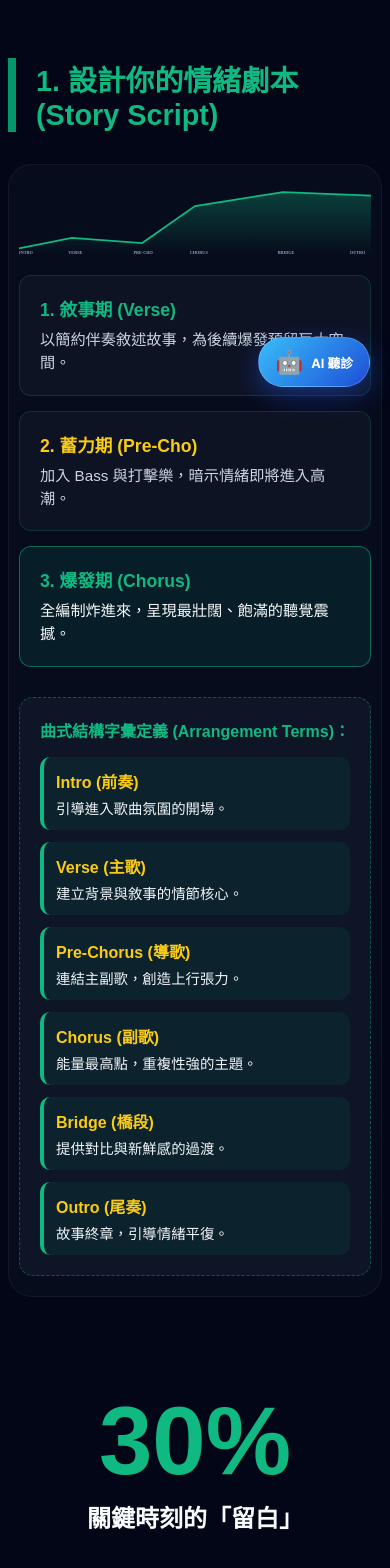
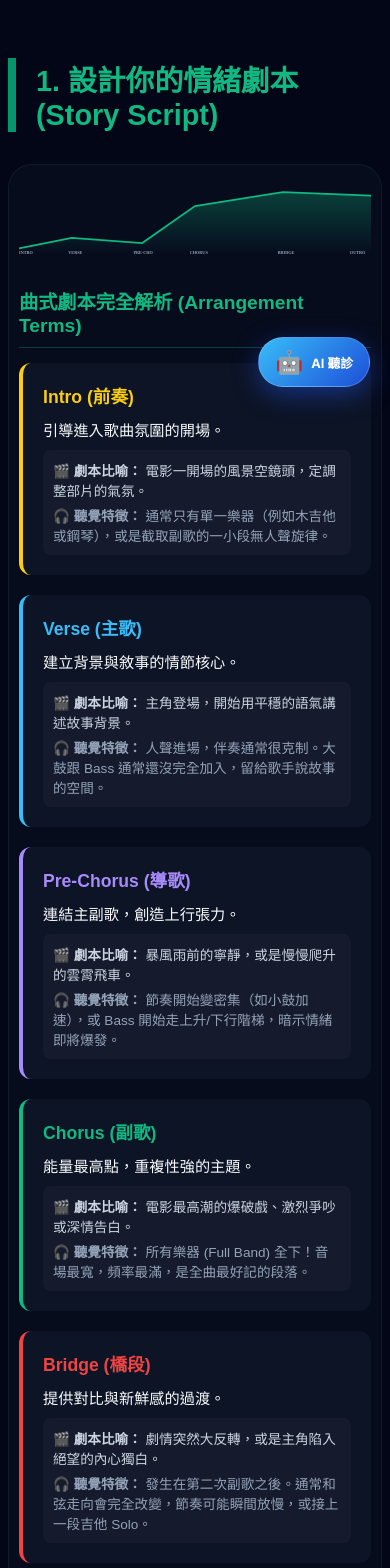
Before and after one commit to lifreedomstudio/lifreedom-studio, a Next.js app: page /courses/arrangement/dynamics-training in a window 390 px wide. Shown: the part 432-2000 px from the top of the page. Built offline with nearby package versions, Linux system fonts and the light colour scheme.

Commit message:
Fix all mobile layouts and font sizes

```diff
--- a/src/app/courses/arrangement/dynamics-training/page.tsx
+++ b/src/app/courses/arrangement/dynamics-training/page.tsx
@@ -160,15 +160,6 @@ export default function DynamicsTraining() {
         return () => window.removeEventListener('resize', checkMobile);
     }, []);
 
-    const termItemStyle = {
-        fontSize: '0.9rem',
-        background: 'rgba(16, 185, 129, 0.08)',
-        padding: '12px',
-        borderRadius: '10px',
-        borderLeft: '4px solid #10b981',
-        color: '#f1f5f9'
-    };
-
     return (
         <div style={{ minHeight: '100vh', background: '#020617', color: '#f8fafc', padding: isMobile ? '1.5rem 0.5rem' : '4rem 2rem', fontFamily: 'sans-serif', overflowX: 'hidden' }}>
             <div style={{ maxWidth: '1000px', margin: '0 auto', width: '100%' }}>
@@ -195,32 +186,75 @@ export default function DynamicsTraining() {
                     <div style={{ background: 'rgba(15,23,42,0.4)', padding: isMobile ? '20px 10px' : '40px', borderRadius: '24px', border: '1px solid rgba(255,255,255,0.05)' }}>
                         <EmotionCurveChart />
 
-                        <div style={{ display: 'flex', flexDirection: isMobile ? 'column' : 'row', gap: '15px', marginBottom: '30px' }}>
-                            <div style={{ flex: 1, background: 'rgba(255,255,255,0.03)', padding: '20px', borderRadius: '12px', border: '1px solid rgba(16,185,129,0.2)' }}>
-                                <p style={{ color: '#10b981', fontWeight: 'bold', marginBottom: '8px', fontSize: '1.1rem' }}>1. 敘事期 (Verse)</p>
-                                <p style={{ fontSize: '0.95rem', color: '#cbd5e1', lineHeight: '1.5', margin: 0 }}>以簡約伴奏敘述故事，為後續爆發預留巨大空間。</p>
-                            </div>
-                            <div style={{ flex: 1, background: 'rgba(255,255,255,0.03)', padding: '20px', borderRadius: '12px', border: '1px solid rgba(16,185,129,0.2)' }}>
-                                <p style={{ color: '#facc15', fontWeight: 'bold', marginBottom: '8px', fontSize: '1.1rem' }}>2. 蓄力期 (Pre-Cho)</p>
-                                <p style={{ fontSize: '0.95rem', color: '#cbd5e1', lineHeight: '1.5', margin: 0 }}>加入 Bass 與打擊樂，暗示情緒即將進入高潮。</p>
-                            </div>
-                            <div style={{ flex: 1, background: 'rgba(16, 185, 129, 0.1)', padding: '20px', borderRadius: '12px', border: '1px solid rgba(16,185,129,0.5)' }}>
-                                <p style={{ color: '#10b981', fontWeight: 'bold', marginBottom: '8px', fontSize: '1.1rem' }}>3. 爆發期 (Chorus)</p>
-                                <p style={{ fontSize: '0.95rem', color: '#f8fafc', lineHeight: '1.5', margin: 0 }}>全編制炸進來，呈現最壯闊、飽滿的聽覺震撼。</p>
+                        {/* 🎬 升級版：曲式結構與劇本解析卡片 */}
+                        <div style={{ marginTop: '2rem' }}>
+                            <p style={{ color: '#10b981', fontWeight: 'bold', fontSize: '1.2rem', marginBottom: '15px', borderBottom: '1px solid rgba(16, 185, 129, 0.3)', paddingBottom: '10px' }}>
+                                <i className="fa-solid fa-book-open"></i> 曲式劇本完全解析 (Arrangement Terms)
+                            </p>
+
+                            <div style={{ display: 'grid', gridTemplateColumns: isMobile ? '1fr' : '1fr 1fr', gap: '20px' }}>
+                                {/* Intro */}
+                                <div style={{ background: 'rgba(15, 23, 42, 0.8)', padding: '20px', borderRadius: '12px', borderLeft: '4px solid #facc15' }}>
+                                    <h4 style={{ color: '#facc15', fontSize: '1.1rem', margin: '0 0 10px 0' }}>Intro (前奏)</h4>
+                                    <p style={{ color: '#f8fafc', fontSize: '0.95rem', margin: '0 0 10px 0' }}>引導進入歌曲氛圍的開場。</p>
+                                    <div style={{ background: 'rgba(255,255,255,0.03)', padding: '10px', borderRadius: '8px', fontSize: '0.85rem' }}>
+                                        <p style={{ color: '#cbd5e1', margin: '0 0 5px 0' }}><b>🎬 劇本比喻：</b> 電影一開場的風景空鏡頭，定調整部片的氣氛。</p>
+                                        <p style={{ color: '#94a3b8', margin: 0 }}><b>🎧 聽覺特徵：</b> 通常只有單一樂器（例如木吉他或鋼琴），或是截取副歌的一小段無人聲旋律。</p>
+                                    </div>
+                                </div>
+
+                                {/* Verse */}
+                                <div style={{ background: 'rgba(15, 23, 42, 0.8)', padding: '20px', borderRadius: '12px', borderLeft: '4px solid #38bdf8' }}>
+                                    <h4 style={{ color: '#38bdf8', fontSize: '1.1rem', margin: '0 0 10px 0' }}>Verse (主歌)</h4>
+                                    <p style={{ color: '#f8fafc', fontSize: '0.95rem', margin: '0 0 10px 0' }}>建立背景與敘事的情節核心。</p>
+                                    <div style={{ background: 'rgba(255,255,255,0.03)', padding: '10px', borderRadius: '8px', fontSize: '0.85rem' }}>
+                                        <p style={{ color: '#cbd5e1', margin: '0 0 5px 0' }}><b>🎬 劇本比喻：</b> 主角登場，開始用平穩的語氣講述故事背景。</p>
+                                        <p style={{ color: '#94a3b8', margin: 0 }}><b>🎧 聽覺特徵：</b> 人聲進場，伴奏通常很克制。大鼓跟 Bass 通常還沒完全加入，留給歌手說故事的空間。</p>
+                                    </div>
+                                </div>
+
+                                {/* Pre-Chorus */}
+                                <div style={{ background: 'rgba(15, 23, 42, 0.8)', padding: '20px', borderRadius: '12px', borderLeft: '4px solid #a78bfa' }}>
+                                    <h4 style={{ color: '#a78bfa', fontSize: '1.1rem', margin: '0 0 10px 0' }}>Pre-Chorus (導歌)</h4>
+                                    <p style={{ color: '#f8fafc', fontSize: '0.95rem', margin: '0 0 10px 0' }}>連結主副歌，創造上行張力。</p>
+                                    <div style={{ background: 'rgba(255,255,255,0.03)', padding: '10px', borderRadius: '8px', fontSize: '0.85rem' }}>
+                                        <p style={{ color: '#cbd5e1', margin: '0 0 5px 0' }}><b>🎬 劇本比喻：</b> 暴風雨前的寧靜，或是慢慢爬升的雲霄飛車。</p>
+                                        <p style={{ color: '#94a3b8', margin: 0 }}><b>🎧 聽覺特徵：</b> 節奏開始變密集（如小鼓加速），或 Bass 開始走上升/下行階梯，暗示情緒即將爆發。</p>
+                                    </div>
+                                </div>
+
+                                {/* Chorus */}
+                                <div style={{ background: 'rgba(15, 23, 42, 0.8)', padding: '20px', borderRadius: '12px', borderLeft: '4px solid #10b981' }}>
+                                    <h4 style={{ color: '#10b981', fontSize: '1.1rem', margin: '0 0 10px 0' }}>Chorus (副歌)</h4>
+                                    <p style={{ color: '#f8fafc', fontSize: '0.95rem', margin: '0 0 10px 0' }}>能量最高點，重複性強的主題。</p>
+                                    <div style={{ background: 'rgba(255,255,255,0.03)', padding: '10px', borderRadius: '8px', fontSize: '0.85rem' }}>
+                                        <p style={{ color: '#cbd5e1', margin: '0 0 5px 0' }}><b>🎬 劇本比喻：</b> 電影最高潮的爆破戲、激烈爭吵或深情告白。</p>
+                                        <p style={{ color: '#94a3b8', margin: 0 }}><b>🎧 聽覺特徵：</b> 所有樂器 (Full Band) 全下！音場最寬，頻率最滿，是全曲最好記的段落。</p>
+                                    </div>
+                                </div>
+
+                                {/* Bridge */}
+                                <div style={{ background: 'rgba(15, 23, 42, 0.8)', padding: '20px', borderRadius: '12px', borderLeft: '4px solid #ef4444' }}>
+                                    <h4 style={{ color: '#ef4444', fontSize: '1.1rem', margin: '0 0 10px 0' }}>Bridge (橋段)</h4>
+                                    <p style={{ color: '#f8fafc', fontSize: '0.95rem', margin: '0 0 10px 0' }}>提供對比與新鮮感的過渡。</p>
+                                    <div style={{ background: 'rgba(255,255,255,0.03)', padding: '10px', borderRadius: '8px', fontSize: '0.85rem' }}>
+                                        <p style={{ color: '#cbd5e1', margin: '0 0 5px 0' }}><b>🎬 劇本比喻：</b> 劇情突然大反轉，或是主角陷入絕望的內心獨白。</p>
+                                        <p style={{ color: '#94a3b8', margin: 0 }}><b>🎧 聽覺特徵：</b> 發生在第二次副歌之後。通常和弦走向會完全改變，節奏可能瞬間放慢，或接上一段吉他 Solo。</p>
+                                    </div>
+                                </div>
+
+                                {/* Outro */}
+                                <div style={{ background: 'rgba(15, 23, 42, 0.8)', padding: '20px', borderRadius: '12px', borderLeft: '4px solid #64748b' }}>
+                                    <h4 style={{ color: '#64748b', fontSize: '1.1rem', margin: '0 0 10px 0' }}>Outro (尾奏)</h4>
+                                    <p style={{ color: '#f8fafc', fontSize: '0.95rem', margin: '0 0 10px 0' }}>故事終章，引導情緒平復。</p>
+                                    <div style={{ background: 'rgba(255,255,255,0.03)', padding: '10px', borderRadius: '8px', fontSize: '0.85rem' }}>
+                                        <p style={{ color: '#cbd5e1', margin: '0 0 5px 0' }}><b>🎬 劇本比喻：</b> 電影結局後，伴隨著滾動字幕的餘韻。</p>
+                                        <p style={{ color: '#94a3b8', margin: 0 }}><b>🎧 聽覺特徵：</b> 樂器一件一件收掉，或是用 Fade out (漸弱) 的方式讓音樂慢慢消失在空氣中。</p>
+                                    </div>
+                                </div>
                             </div>
                         </div>
 
-                        <div style={{ background: 'rgba(15, 23, 42, 0.9)', border: '1px dashed rgba(16, 185, 129, 0.4)', padding: '20px', borderRadius: '14px' }}>
-                            <p style={{ color: '#10b981', fontWeight: 'bold', fontSize: '1rem', marginBottom: '15px' }}><i className="fa-solid fa-book-open"></i> 曲式結構字彙定義 (Arrangement Terms)：</p>
-                            <div style={{ display: 'grid', gridTemplateColumns: isMobile ? '1fr' : 'repeat(3, 1fr)', gap: '12px' }}>
-                                <div style={termItemStyle}><b style={{ color: '#facc15', display: 'block', marginBottom: '4px', fontSize: '1rem' }}>Intro (前奏)</b> 引導進入歌曲氛圍的開場。</div>
-                                <div style={termItemStyle}><b style={{ color: '#facc15', display: 'block', marginBottom: '4px', fontSize: '1rem' }}>Verse (主歌)</b> 建立背景與敘事的情節核心。</div>
-                                <div style={termItemStyle}><b style={{ color: '#facc15', display: 'block', marginBottom: '4px', fontSize: '1rem' }}>Pre-Chorus (導歌)</b> 連結主副歌，創造上行張力。</div>
-                                <div style={termItemStyle}><b style={{ color: '#facc15', display: 'block', marginBottom: '4px', fontSize: '1rem' }}>Chorus (副歌)</b> 能量最高點，重複性強的主題。</div>
-                                <div style={termItemStyle}><b style={{ color: '#facc15', display: 'block', marginBottom: '4px', fontSize: '1rem' }}>Bridge (橋段)</b> 提供對比與新鮮感的過渡。</div>
-                                <div style={termItemStyle}><b style={{ color: '#facc15', display: 'block', marginBottom: '4px', fontSize: '1rem' }}>Outro (尾奏)</b> 故事終章，引導情緒平復。</div>
-                            </div>
-                        </div>
                     </div>
                 </section>
 
```
